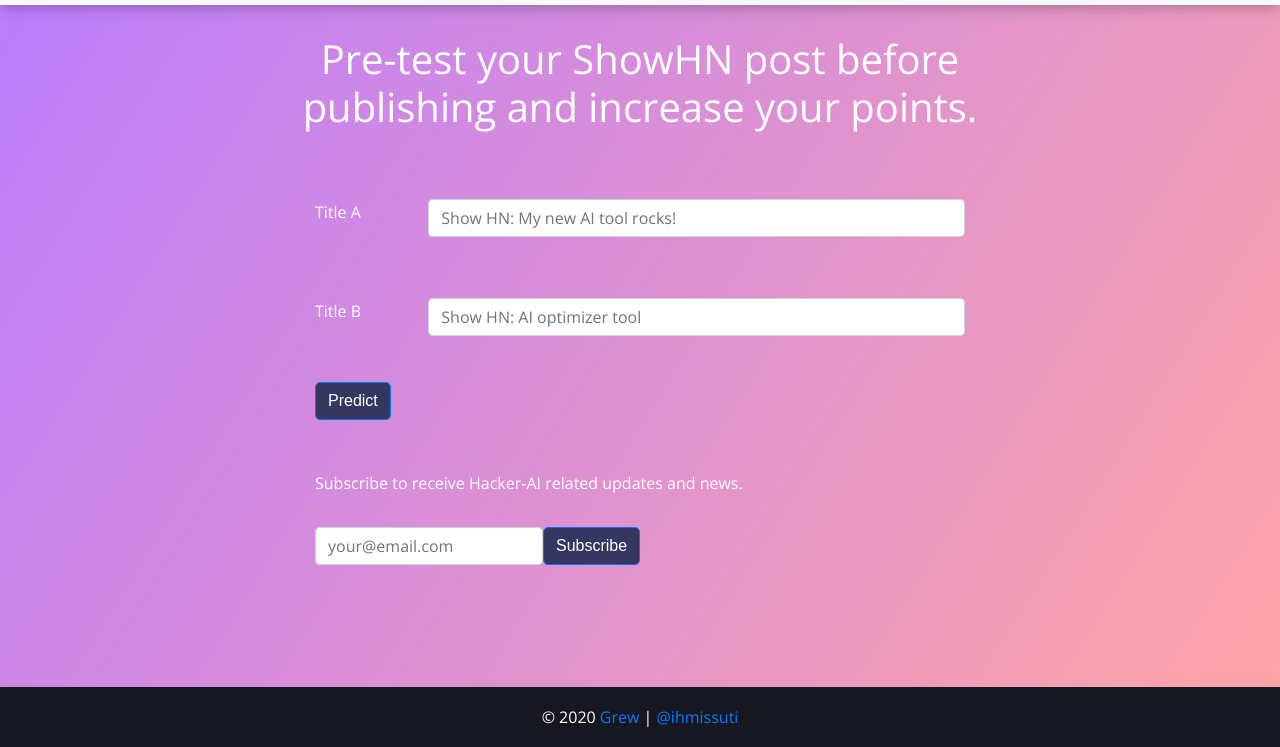
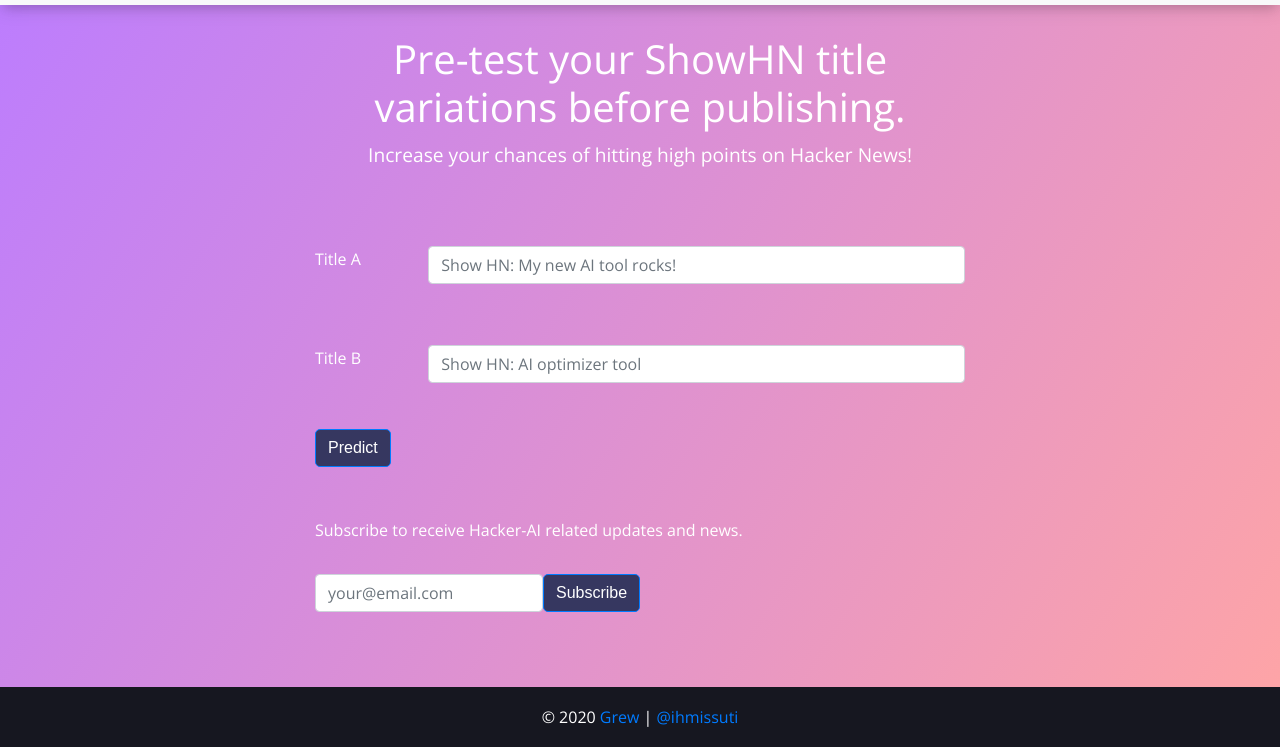
Before and after one commit to ihmissuti/hacker-ai, a website: page index.html in a window 1280 px wide. Shown: the part 53-800 px from the top of the page. Drawn offline with nearby package versions, Linux system fonts and the light colour scheme.

Commit message:
new h1 text

```diff
--- a/index.html
+++ b/index.html
@@ -2,7 +2,7 @@
 <html>
   <head>
     <title>Hacker-AI</title>
-    <meta name="description" content="Pre-test your ShowHN post before publishing to increase the chance of hitting high points.">
+    <meta name="description" content="Pre-test your Hacker News Show HN title before publishing to increase the chance of hitting high points.">
     <meta name="keywords" content="AI, predictions, optimization, A/B testing, pre-testing">
     <meta name="author" content="Kimmo Ihanus">
     <meta charset="utf-8">
@@ -44,8 +44,10 @@
     <div class="container">
       <div class="row">
       <div class="mt1">
-         <h1>Pre-test your ShowHN post before publishing and increase your points.</h1>
+         <h1>Pre-test your ShowHN title variations before publishing.</h1>
+         <p style="font-size: 1.2rem;">Increase your chances of hitting high points on Hacker News!</p>
       </div>
+
     </div>
     </div>
     <form onsubmit="return false">
```
